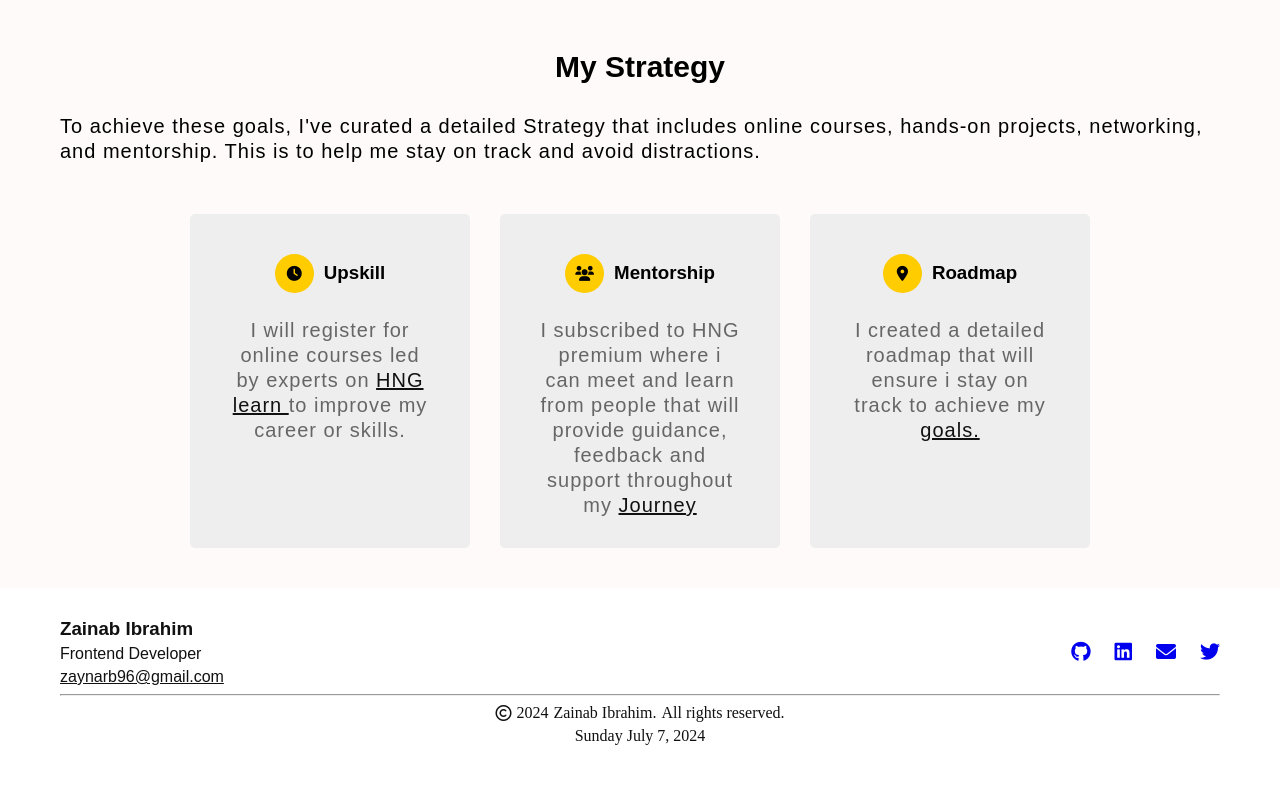
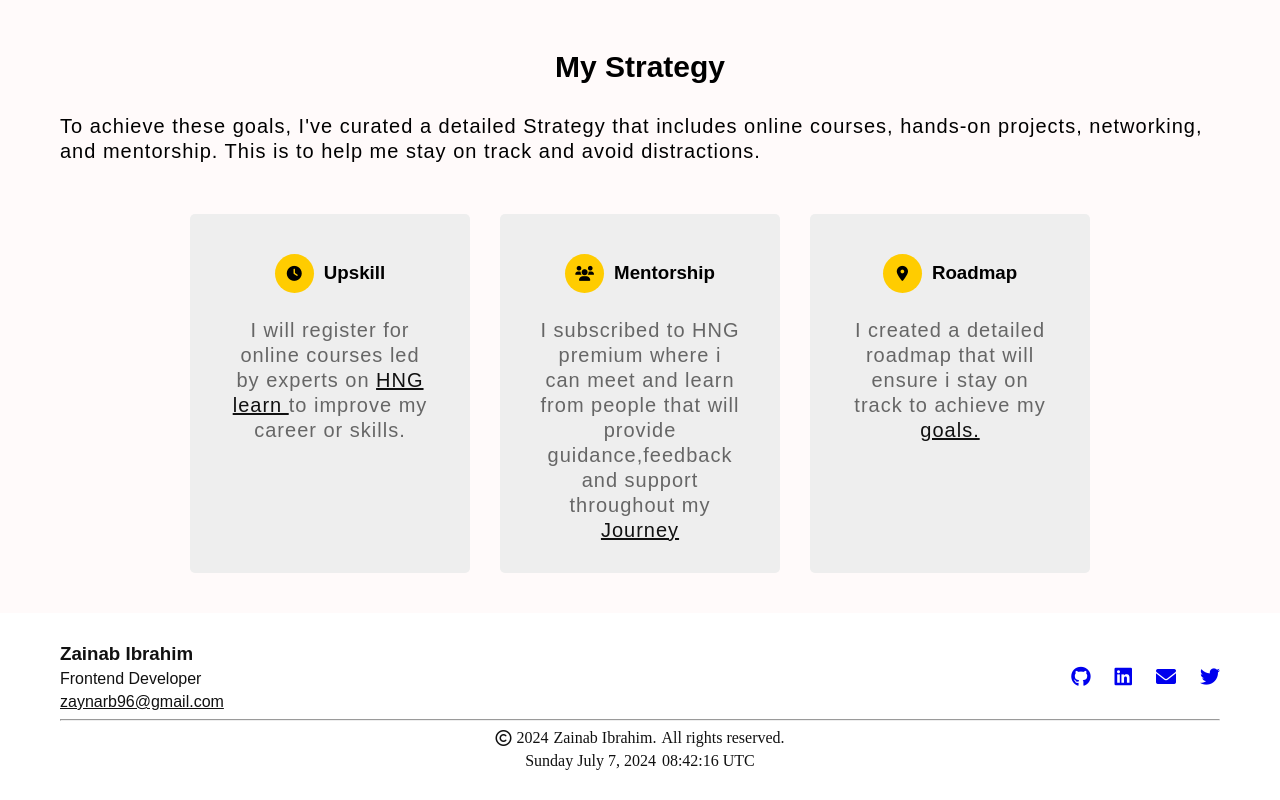
Before and after one commit to zainabibraheem/zainab_website, a plain HTML site: page index.html in a window 1280 px wide. Shown: the part 1115-1915 px from the top of the page. Drawn offline with Linux system fonts and the light colour scheme.

Commit message:
added time

```diff
--- a/index.html
+++ b/index.html
@@ -134,8 +134,8 @@
                     <div class="strategy-icon"> <i class="fa-solid fa-users"></i> </div>
                     <h3>Mentorship </h3>
                 </div>
-                <p>I subscribed to HNG premium where i can meet and learn from people that will provide guidance,
-                    feedback and support throughout my <a href="https://scrapeanyweb.site/" target="_blank" data-testid="scrapeanywebLink">Journey</a>
+                <p>I subscribed to HNG premium where i can meet and learn from people that will provide guidance,feedback and support throughout my
+                    <a href="https://scrapeanyweb.site/" target="_blank" data-testid="scrapeanywebLink">Journey</a>
                 </p>
             </div>
 
@@ -182,7 +182,10 @@
             <p>All rights reserved.</p>
         </div>
 
-        <div class="current-day" id="currentDay" data-testid="currentDay"></div>
+     <div class="current-day">
+        <p id="currentDay" data-testid="currentDay"></p>
+        <p id="time" data-testid="currentTimeUTC"></p>
+     </div>
 
     </footer>
 </body>
--- a/script.js
+++ b/script.js
@@ -2,7 +2,8 @@ document.addEventListener('DOMContentLoaded', function () {
     const menuIcon = document.getElementById('menuIcon');
     const navLinks = document.getElementById('navLinks');
     const year = document.getElementById('currentYear');
-    const day = document.getElementById('currentDay')
+    const day = document.getElementById('currentDay');
+    const time = document.getElementById('time');
     let menuIsOpen = false;
 
     menuIcon.addEventListener('click', function () {
@@ -34,7 +35,15 @@ document.addEventListener('DOMContentLoaded', function () {
         month: 'long',
         day: 'numeric',
         year: 'numeric',
-    })
+    });
+
+    const hours = String(currentDate.getUTCHours()).padStart(2, '0');
+    const minutes = String(currentDate.getUTCMinutes()).padStart(2, '0');
+    const seconds = String(currentDate.getUTCSeconds()).padStart(2, '0');
+
+    const currentTime = `${hours}:${minutes}:${seconds} UTC`;
+
+    time.textContent = currentTime;
 
 
 day.textContent = `${currentDay} ${calender}`;
--- a/styles.css
+++ b/styles.css
@@ -285,8 +285,10 @@ footer {
 }
 
 .current-day {
-   text-align: center;
-   margin: 5px;
+   display: flex;
+   justify-content: center;
+   gap: 6px;
+   margin-top: 5px;
 }
 
 
@@ -308,8 +310,8 @@ footer {
     }
 
     .current-day {
-        text-align: start;
-        margin: 5px;
+        justify-content: flex-start;
+
      }
 
 }
```
